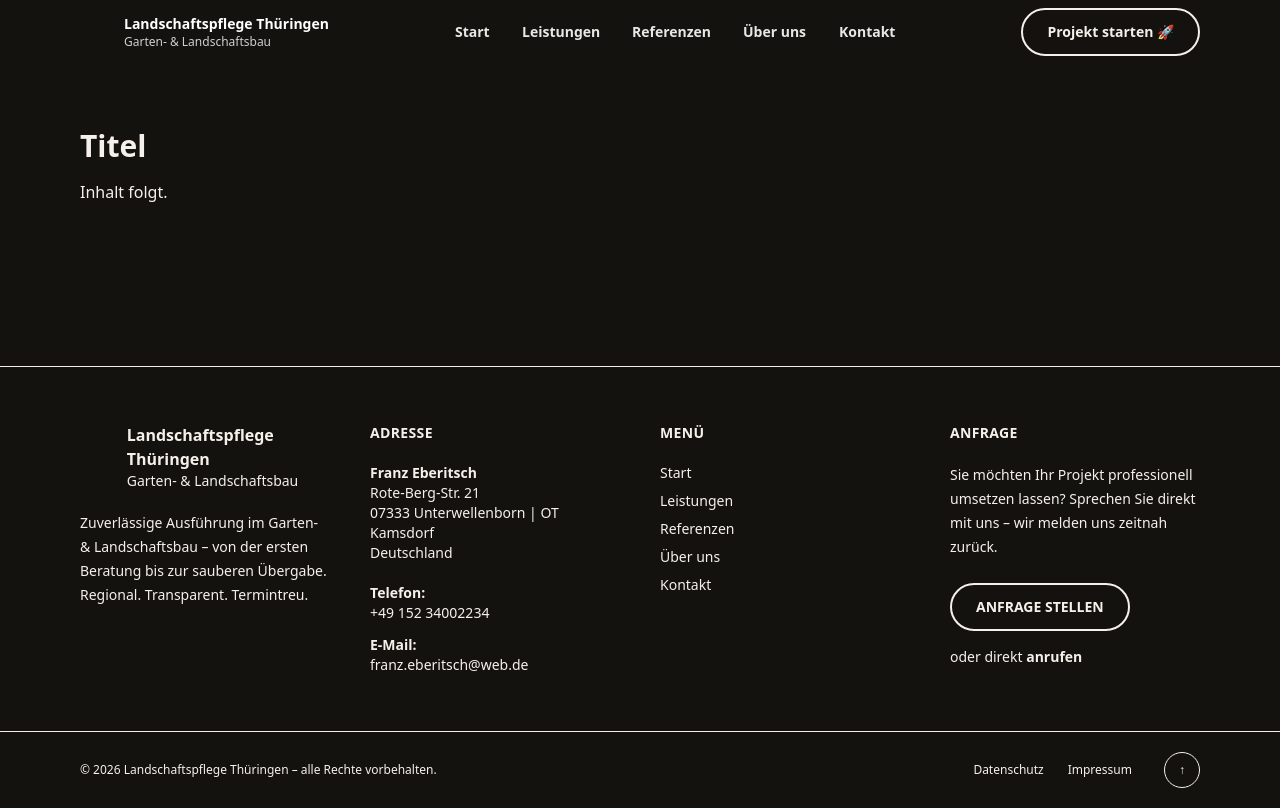
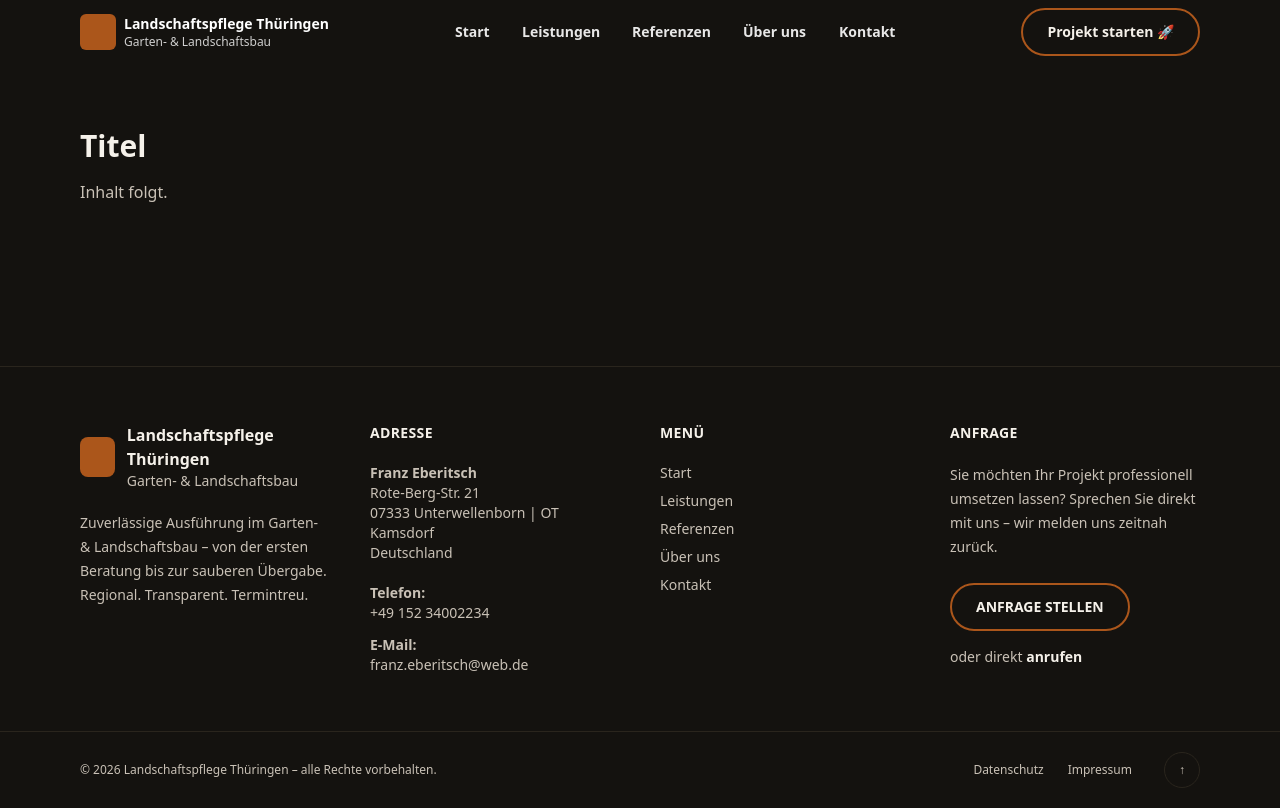
Before and after one commit to KimReuter/landschaftspflege-thueringen, a Next.js app: page /contact in a window 1280 px wide. Built offline with nearby package versions, Linux system fonts and the light colour scheme.

Commit message:
Fix Header Problems (button, background while scrolling)

```diff
--- a/app/globals.css
+++ b/app/globals.css
@@ -1,58 +1,71 @@
 @import "tailwindcss";
 
 :root {
-  /* Brand palette */
+  /* Brand */
   --brand-primary: #3F3916;
-  /* moss green */
   --brand-secondary: #71654C;
-  /* earth taupe */
   --brand-accent: #AB561B;
-  /* terracotta (CTA) */
-  --brand-bg: #E0DBD2;
-  /* warm off-white */
-  --brand-ink: #252009;
-  /* warm near-black */
 
-  /* Dark UI foundation (anthracite, warm) */
+  /* Dark UI */
   --surface: #14120F;
-  /* main background */
   --surface-2: #1C1914;
-  /* elevated (header, cards) */
   --border: #2A251D;
-  --text: #F5F1EA;
+  --foreground: #F5F1EA;
   --muted: #C9C1B6;
 
-  /* App tokens */
-  --background: var(--surface);
-  --foreground: var(--text);
-}
-
-@theme inline {
-  /* fonts (kommen aus next/font variables) */
+  /* Fonts (kommen aus next/font variables) */
   --font-sans: var(--font-geist-sans);
   --font-mono: var(--font-geist-mono);
   --font-serif: var(--font-serif);
-
-  /* type scale */
-  --text-h1: clamp(2.25rem, 4vw, 3.75rem);
-  --text-h2: clamp(1.5rem, 2.2vw, 2.25rem);
-  --text-h3: 1.125rem;
-  --text-body: 1rem;
-  --text-small: 0.875rem;
-
-  /* line heights */
-  --lh-tight: 1.1;
-  --lh-snug: 1.25;
-  --lh-normal: 1.6;
-
-  /* letter spacing */
-  --track-tight: -0.02em;
-  --track-wide: 0.06em;
+  /* nur wenn du das im layout wirklich setzt */
 }
 
 body {
-  background: var(--background);
+  background: var(--surface);
   color: var(--foreground);
   font-family: var(--font-sans);
-  line-height: var(--lh-normal);
+  line-height: 1.6;
 }
+
+/* Stable token utilities (Tailwind-safe, always works) */
+@layer utilities {
+  .bg-surface {
+    background-color: var(--surface);
+  }
+
+  .bg-surface-2 {
+    background-color: var(--surface-2);
+  }
+
+  .bg-brand-accent {
+    background-color: var(--brand-accent);
+  }
+
+  .text-foreground {
+    color: var(--foreground);
+  }
+
+  .text-muted {
+    color: var(--muted);
+  }
+
+  .text-brand-accent {
+    color: var(--brand-accent);
+  }
+
+  .border-border {
+    border-color: var(--border);
+  }
+
+  .border-brand-accent {
+    border-color: var(--brand-accent);
+  }
+
+  .hover\:bg-brand-accent:hover {
+    background-color: var(--brand-accent);
+  }
+
+  .hover\:text-white:hover {
+    color: #fff;
+  }
+}
--- a/components/layout/Header.tsx
+++ b/components/layout/Header.tsx
@@ -4,10 +4,8 @@ import Link from "next/link";
 import { usePathname } from "next/navigation";
 import { useEffect, useMemo, useState } from "react";
 import { Menu, X } from "lucide-react";
-import {
-    Button
+import { Button } from "../ui/Button";
 
-} from "../ui/Button";
 const NAV = [
     { href: "/", label: "Start" },
     { href: "/services", label: "Leistungen" },
@@ -43,7 +41,7 @@ export function Header() {
         // On scroll: anthracite surface + subtle border
         return [
             "fixed inset-x-0 top-0 z-50 transition-colors duration-200",
-            scrolled ? "bg-surface/95 backdrop-blur border-b border-border" : "bg-transparent",
+            scrolled ? "bg-surface-2 shadow-lg shadow-black/20" : "bg-transparent",
         ].join(" ");
     }, [scrolled]);
 
@@ -73,10 +71,10 @@ export function Header() {
                                     key={item.href}
                                     href={item.href}
                                     className={[
-                                        "inline-block text-sm font-semibold transition-transform duration-200 origin-center will-change-transform",
+                                        "inline-block text-sm font-semibold transition-all duration-200 origin-center will-change-transform",
                                         scrolled ? "text-foreground/90" : "text-white/90",
-                                        "hover:text-brand-accent hover:scale-115",
-                                        active ? "text-brand-accent" : "",
+                                        "hover:text-[var(--brand-accent)] hover:scale-110",
+                                        active ? "text-[var(--brand-accent)]" : "",
                                     ].join(" ")}
                                 >
                                     {item.label}
@@ -124,7 +122,7 @@ export function Header() {
                                             href={item.href}
                                             className={[
                                                 "rounded-lg px-3 py-2 text-sm font-semibold",
-                                                active ? "text-brand-accent" : "text-foreground",
+                                                active ? "text-[var(--brand-accent)]" : "text-foreground",
                                                 "hover:bg-surface",
                                             ].join(" ")}
                                         >
--- a/components/ui/Button.tsx
+++ b/components/ui/Button.tsx
@@ -17,9 +17,9 @@ export const Button = forwardRef<HTMLButtonElement, ButtonProps>(
 
     const variants = {
       primary:
-        "bg-brand-accent text-white hover:opacity-90",
+        "bg-[var(--brand-accent)] text-white hover:opacity-90",
       outline:
-        "border-2 border-brand-accent text-foreground hover:bg-brand-accent hover:text-white",
+          "bg-transparent border-2 border-[var(--brand-accent)] text-foreground hover:bg-[var(--brand-accent)] hover:text-white",
     };
 
     const styles = cn(base, variants[variant], className);
```
